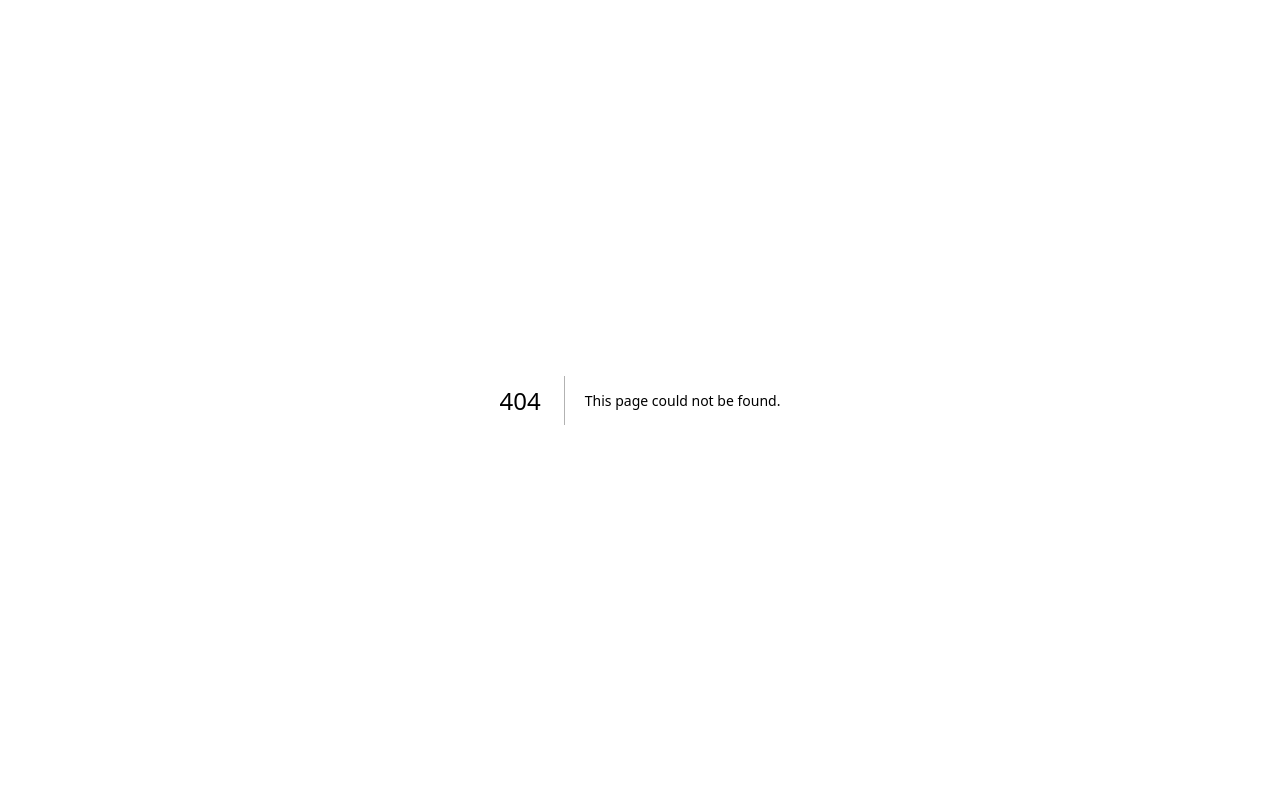
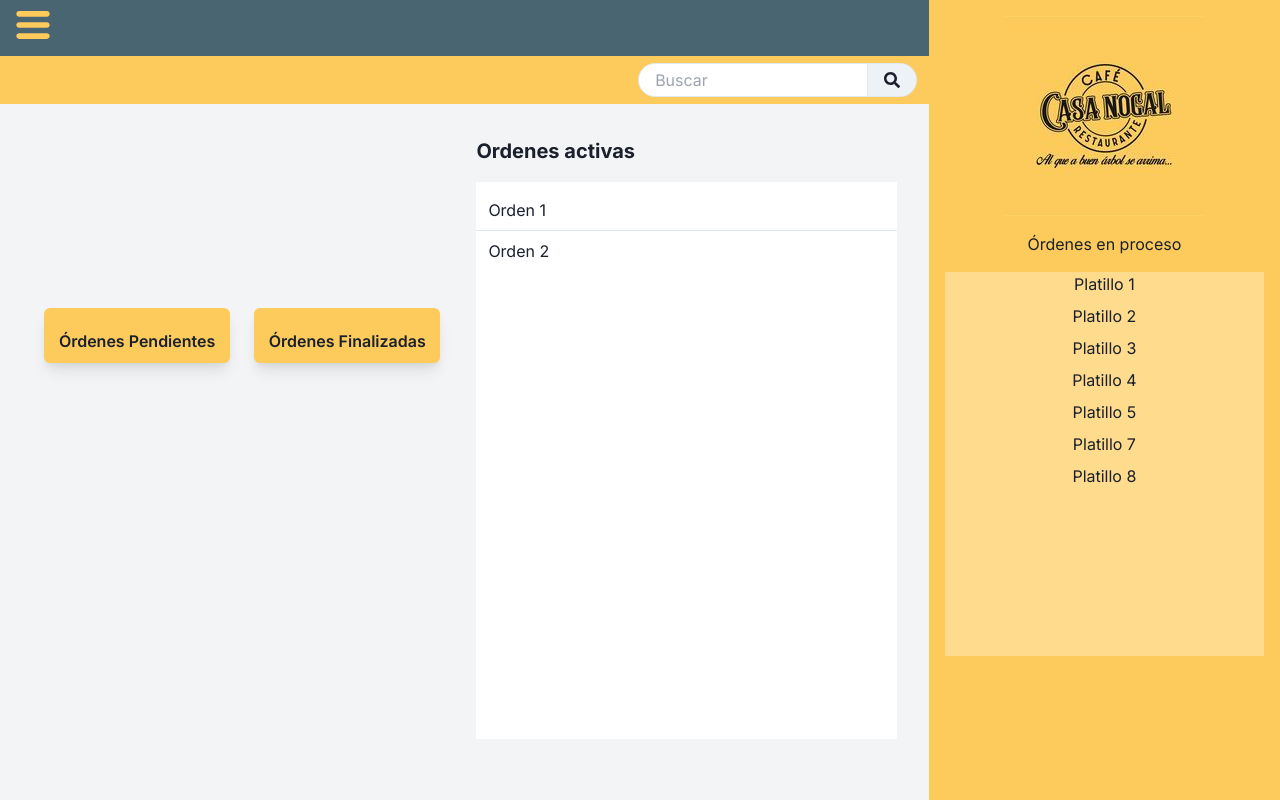
Before and after one commit to vezamx/casa-nogal-inventory-frontend, a Next.js app: page /cook in a window 1280 px wide. Before the commit this address had no page. Built offline with nearby package versions, Linux system fonts and the light colour scheme.

Commit message:
feat/Cookorders start cook orders

```diff
--- a/src/app/components/menuButton/MenuButton.tsx
+++ b/src/app/components/menuButton/MenuButton.tsx
@@ -19,6 +19,7 @@ import {
   FaRegStickyNote,
   FaStoreSlash,
   FaUserClock,
+  FaUtensils,
   FaWarehouse
 } from "react-icons/fa";
 
@@ -122,6 +123,17 @@ const MenuButton = () => {
                 href="#"
               />
               <MenuItem
+                title="Cocina"
+                icon={
+                  <FaUtensils
+                    style={{
+                      fontSize: "2.5em",
+                    }}
+                  />
+                }
+                href="cook/"
+              />
+              <MenuItem
                 title="Cerrar sistema"
                 icon={
                   <FaStoreSlash
--- /dev/null
+++ b/src/app/components/sideBars/cook/CookOrders.tsx
@@ -0,0 +1,56 @@
+import {
+  Button,
+  Modal,
+  ModalBody,
+  ModalCloseButton,
+  ModalContent,
+  ModalFooter,
+  ModalHeader,
+  ModalOverlay,
+  Text,
+  useDisclosure
+} from '@chakra-ui/react';
+import {
+  useEffect,
+  useRef
+} from 'react';
+
+const CookOrders = () => {
+  const inputRef = useRef<HTMLInputElement>(null);
+  const {isOpen, onOpen, onClose} = useDisclosure();
+
+  useEffect(() => {
+    if(isOpen){
+      inputRef.current?.focus();
+    }
+  }, []);
+  return (
+    <Modal
+      isOpen={isOpen}
+      onClose={onClose}
+      isCentered
+      size={"xl"}
+    >
+      <ModalOverlay />
+      <ModalContent>
+          <ModalHeader>Modal Title</ModalHeader>
+          <ModalCloseButton />
+          <ModalBody>
+            <Text>Platillo 10</Text>
+            <Text>Platillo 11</Text>
+            <Text>Platillo 12</Text>
+          </ModalBody>
+
+          <ModalFooter>
+            <Button colorScheme='blue' mr={3} onClick={onClose}>
+              Close
+            </Button>
+            <Button variant='ghost'>Secondary Action</Button>
+          </ModalFooter>
+        </ModalContent>
+
+    </Modal>
+  )
+}
+
+export default CookOrders
--- /dev/null
+++ b/src/app/components/sideBars/cook/OperationsSection.tsx
@@ -0,0 +1,27 @@
+import { Grid } from "@chakra-ui/react";
+import React from "react";
+import MenuIconButton from "../../Buttons/MenuIconButtons";
+
+const OperationsSection: React.FC = () => {
+  return (
+    <Grid
+      as={"section"}
+      w={"50%"}
+      templateColumns={"repeat(4, 1fr)"}
+      templateRows={"repeat(12, 1fr)"}
+      mt={"10rem"}
+    >
+      {/* <MenuIconButton label="Órdenes Pendientes" image="/corteParcial.svg" />
+      <MenuIconButton label="Órdenes Finalizadas" image="/corteCaja.svg" />
+      <MenuIconButton
+        label="Cancelar cuenta"
+        image="/cancelComanda.svg"
+        size="lg"
+      /> */}
+      <MenuIconButton label="Órdenes Pendientes" />{/* Falta activar el evento onclick */}
+      <MenuIconButton label="Órdenes Finalizadas"  />
+    </Grid>
+  );
+};
+
+export default OperationsSection;
--- /dev/null
+++ b/src/app/components/sideBars/cook/OrderListSection.tsx
@@ -0,0 +1,52 @@
+import { Flex, StackDivider, Text, VStack } from "@chakra-ui/react";
+import { Dispatch, SetStateAction } from "react";
+import OrderListButton from "../../Buttons/OrderListButton";
+
+interface OrderListSectionProps {
+  selectedOrder: string;
+  setSelectedOrder: Dispatch<SetStateAction<string>>;
+}
+
+const OrderListSection: React.FC<OrderListSectionProps> = ({
+  selectedOrder,
+  setSelectedOrder,
+}) => {
+  const handleOrderClick = (orderName: string) => {
+    setSelectedOrder(orderName);
+  };
+
+  return (
+    <Flex w="50%" as={"section"} flexDir={"column"} height="100%">
+      <Text fontSize="xl" fontWeight="bold" mb={4}>
+        Ordenes activas
+      </Text>
+      <Flex bgColor="white" w="100%" h="100%">
+        <VStack
+          width={"100%"}
+          divider={
+            <StackDivider
+              style={{
+                margin: 0,
+              }}
+              p={0}
+            />
+          }
+          pt={2}
+          gap={0}
+        >
+          <OrderListButton
+            orderName="Orden 1"
+            onClick={() => {
+              if (selectedOrder !== "Orden 1") handleOrderClick("Orden 1");
+              else handleOrderClick("");
+            }}
+            isSelected={selectedOrder === "Orden 1"}
+          />
+          <OrderListButton orderName="Orden 2" />
+        </VStack>
+      </Flex>
+    </Flex>
+  );
+};
+
+export default OrderListSection;
--- /dev/null
+++ b/src/app/components/sideBars/cook/SelectedOrderSection.tsx
@@ -0,0 +1,27 @@
+import { Grid } from "@chakra-ui/react";
+import { Dispatch, SetStateAction } from "react";
+import MenuIconButton from "../../Buttons/MenuIconButtons";
+
+interface SelectedOrderSectionProps {
+  setSelectedOrder: Dispatch<SetStateAction<string>>;
+}
+const SelectedOrderSection = () => {
+  return (
+    <Grid
+      as={"section"}
+      w={"50%"}
+      templateColumns={"repeat(4, 1fr)"}
+      templateRows={"repeat(12, 1fr)"}
+      mt={"10rem"}
+    >
+      {/* <MenuIconButton label="Pagar" image="/Pagar.svg" />
+      <MenuIconButton label="Dividir Cuenta" image="/dividirCuenta.svg" />
+      <MenuIconButton label="Añadir Producto" image="/addProduct.svg" />
+      <MenuIconButton label="Eliminar Producto" image="/eliminarProducto.svg" />
+      <MenuIconButton label="Menú" image="/Menu.svg" size="lg" /> */}
+      <MenuIconButton label="Ingredientes" />
+    </Grid>
+  );
+};
+
+export default SelectedOrderSection;
--- /dev/null
+++ b/src/app/components/sideBars/cook/SidebarLeft.tsx
@@ -0,0 +1,61 @@
+import { Flex, Text, VStack } from "@chakra-ui/react";
+import Logo from "../../../components/logo/Logo";
+
+export const SidebarLeft = () => {
+  return (
+    <Flex
+      as={"aside"}
+      gap={4}
+      h="100vh"
+      w="30%"
+      className="bg-customYellow -screen  min-w-screen flex flex-col items-center  "
+      p={4}
+    >
+      <Logo className="object-cover" width={200} height={200} />
+      <Text>Órdenes en proceso</Text>
+      <VStack bgColor={"brand.yellow.light"} w="100%" height={"50%"}>
+        <Text>Platillo 1</Text>
+        <Text>Platillo 2</Text>
+        <Text>Platillo 3</Text>
+        <Text>Platillo 4</Text>
+        <Text>Platillo 5</Text>
+        <Text>Platillo 7</Text>
+        <Text>Platillo 8</Text>
+      </VStack>
+      {/* <Flex
+        flexDir="column"
+        w={"100%"}
+        h="30%"
+        bgColor={"brand.yellow.light"}
+        p={5}
+        gap={4}
+      >
+        <PriceDescriptionContainer title="Subtotal" price={100} />
+        <PriceDescriptionContainer title="Descuentos" price={100} />
+        <Spacer />
+        <PriceDescriptionContainer title="Total" price={100} />
+      </Flex>*/}
+    </Flex>
+  );
+};
+
+interface PriceDescriptionContainerProps {
+  title: string;
+  price?: number;
+}
+const PriceDescriptionContainer: React.FC<PriceDescriptionContainerProps> = ({
+  title,
+  price = 0,
+}) => {
+  return (
+    <Flex width={"100%"} h={10} bgColor={"white"} align={"center"} px={3}>
+      <Text mr={5}>{title}</Text>
+      <Text fontWeight={"bold"}>{price}</Text>
+    </Flex>
+  );
+};
+
+interface OrderProductContainerProps {}
+const OrderProductContainer: React.FC<OrderProductContainerProps> = () => {
+  return <></>;
+};
--- /dev/null
+++ b/src/app/cook/page.tsx
@@ -0,0 +1,41 @@
+"use client";
+import { YellowLine } from "@/app/components/yellowLine/YellowLine";
+import { Box, Flex } from "@chakra-ui/react";
+import { Viewport } from "next";
+import { useState } from "react";
+import MenuBar from "../components/menuBar/MenuBar";
+import OperationsSection from "../components/sideBars/cook/OperationsSection";
+import OrderListSection from "../components/sideBars/cook/OrderListSection";
+import SelectedOrderSection from "../components/sideBars/cook/SelectedOrderSection";
+import { SidebarLeft } from "../components/sideBars/cook/SidebarLeft";
+
+export const viewport: Viewport = {
+  themeColor: "black",
+};
+
+const Page = () => {
+  const [selectedOrder, setSelectedOrder] = useState<string>("");
+
+  return (
+    <Flex w={"100vw"} height="100dvh" width={"100dvw"} margin={0} p={0}>
+      <Box w={"80%"} className="bg-gray-100">
+        <div>
+          <MenuBar menuButton />
+        </div>
+        <div className="w-full flex flex-end">
+          <YellowLine />
+        </div>
+        <Flex as={"main"} w="100%" className="h-5/6" p={8} gap={6}>
+          {!!selectedOrder ? <SelectedOrderSection /> : <OperationsSection />}
+          <OrderListSection
+            setSelectedOrder={setSelectedOrder}
+            selectedOrder={selectedOrder}
+          />
+        </Flex>
+      </Box>
+      <SidebarLeft />
+    </Flex>
+  );
+};
+
+export default Page;
```
